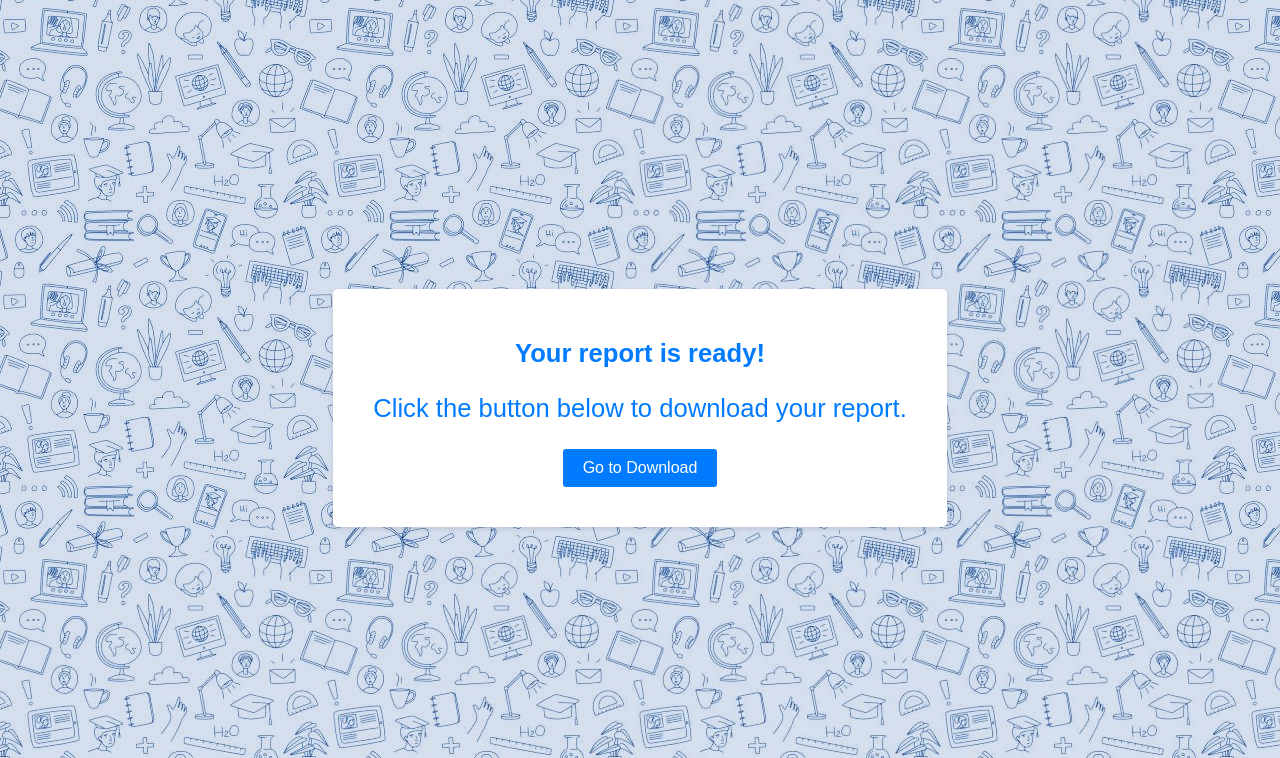
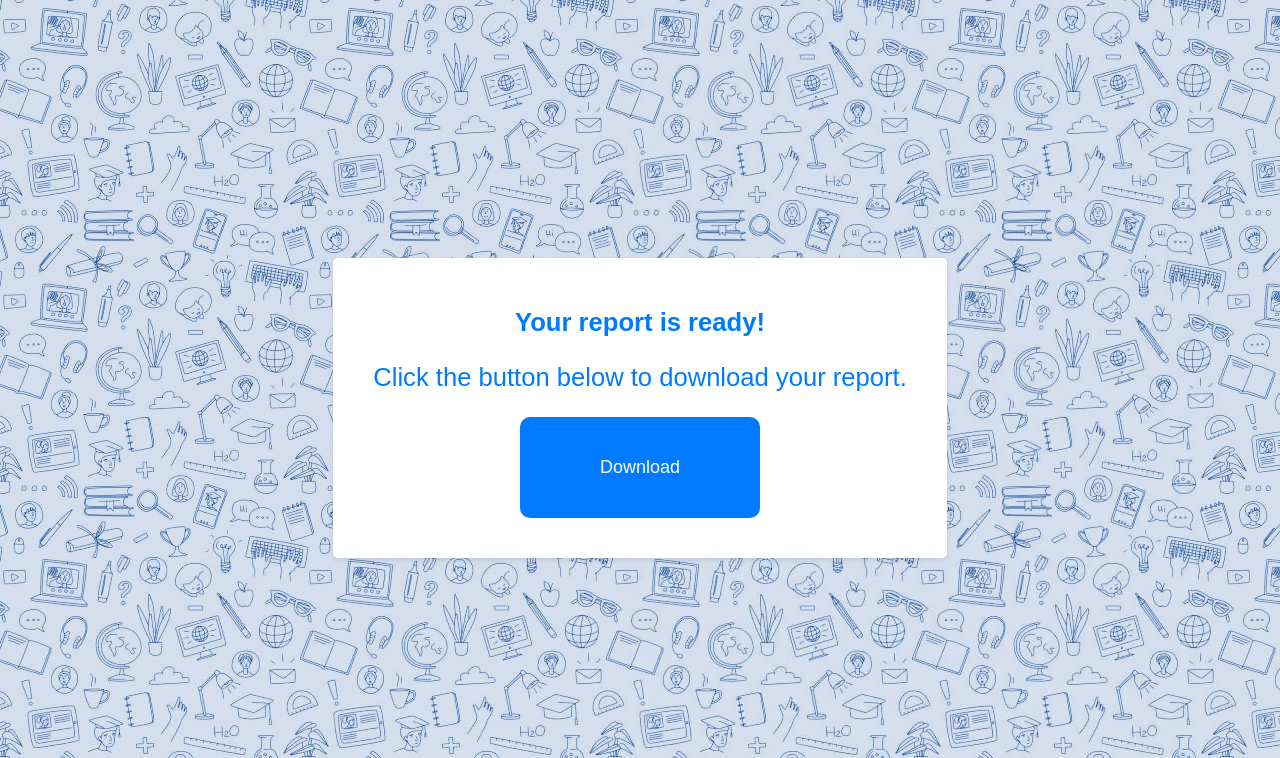
Before and after one commit to Ameymore123/arg, a Django app: template report/templates/home/download.html in a window 1280 px wide. Shown: the top 758 px of the page. Run offline with Django 4.2, Linux system fonts and the light colour scheme; the template is opened without the code that fills it: most values are stand-ins (such as "Sample title", 1, 10 or a date in 2020).

Commit message:
Update download.html

```diff
--- a/report/templates/home/download.html
+++ b/report/templates/home/download.html
@@ -33,12 +33,13 @@
 
         a {
             display: inline-block;
-            padding: 10px 20px;
+            padding: 40px 80px;
             background-color: #007bff; /* Blue button matching home page */
             color: #fff;
             text-decoration: none;
-            border-radius: 3px;
+            border-radius: 10px;
             transition: background-color 0.3s ease;
+            font-size: large;
         }
 
         a:hover {
@@ -56,7 +57,7 @@
         <h3 style="font-size: 2vmax; color: #007bff; margin-top: 10px;">Your report is ready!</h3>
         <p style="font-size: 2vmax; color: #007bff;">Click the button below to download your report.</p>
         {% if file_url %}
-            <a href="{{ file_url }}" download>Go to Download</a>
+            <a href="{{ file_url }}" download>Download</a>
         {% else %}
             <p>{{ message }}</p>
         {% endif %}
```
